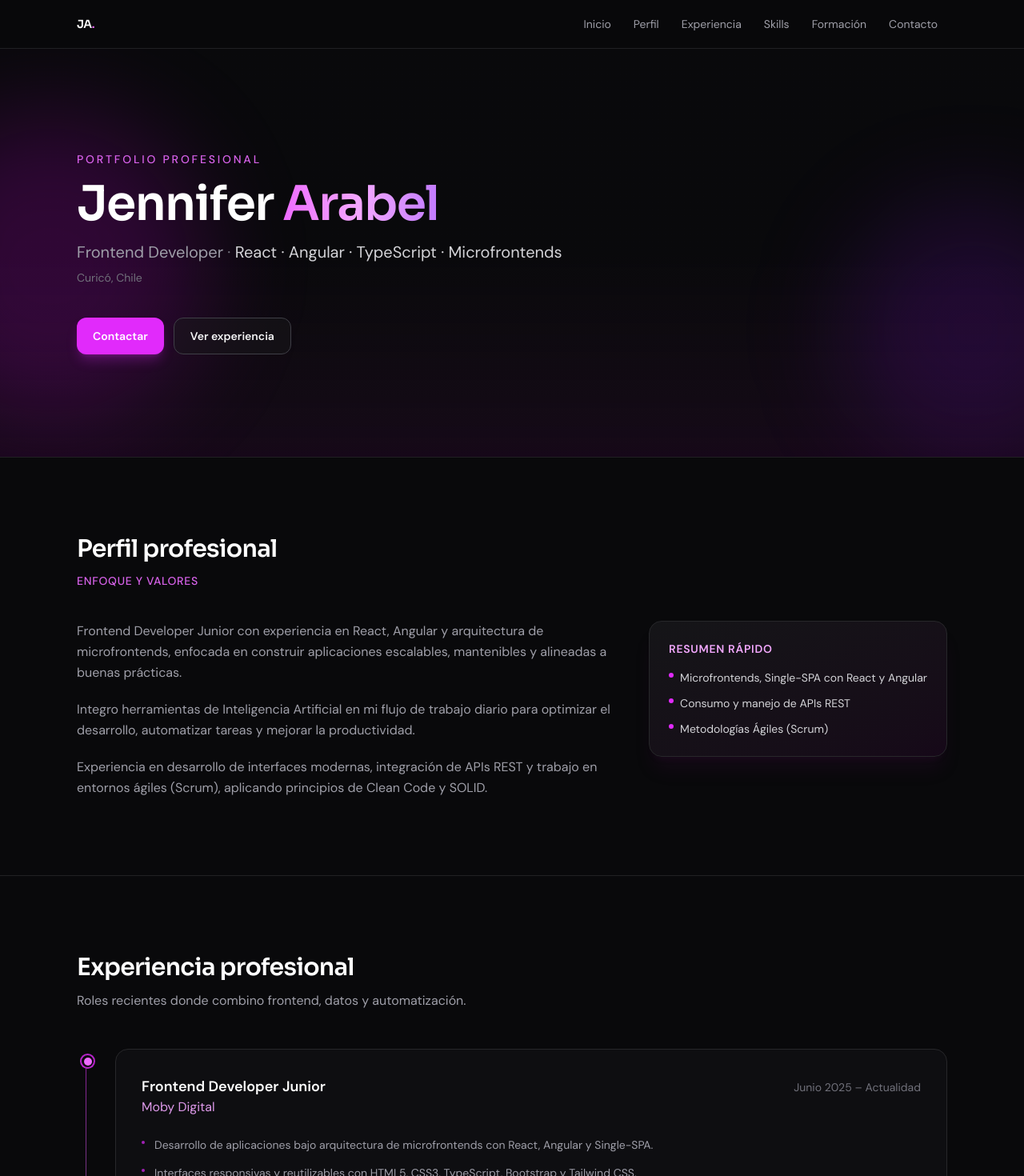
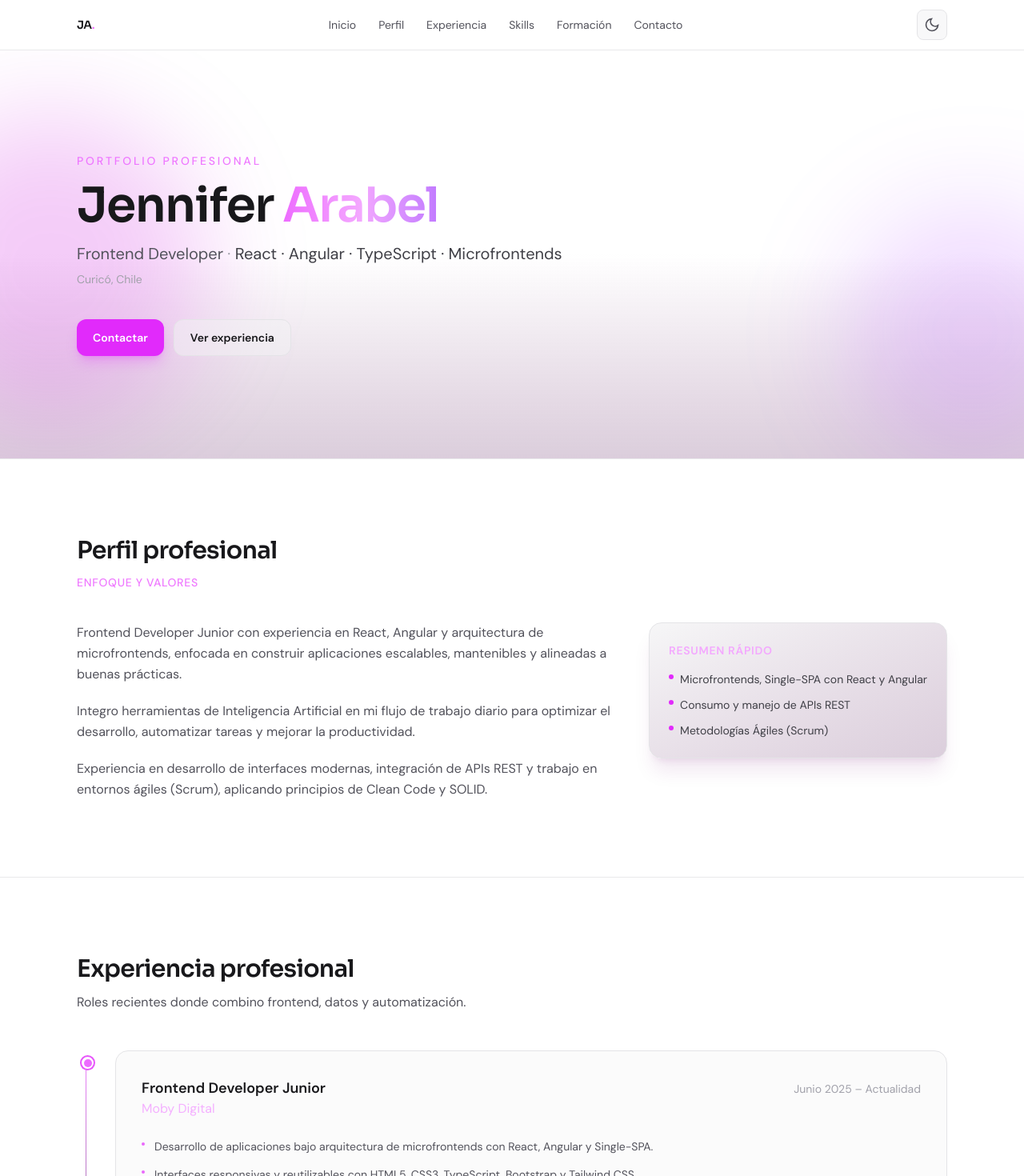
Before and after one commit to JenniArabel/Portfolio-profesional, a React (Vite) app: page / in a window 1280 px wide. Shown: the top 1470 px of the page at 80% size. Built offline with nearby package versions, Linux system fonts and the light colour scheme.

Commit message:
feat(theme): implement theme context and update components for dark/light mode support

```diff
--- a/src/App.tsx
+++ b/src/App.tsx
@@ -1,3 +1,4 @@
+import { ThemeProvider } from './ThemeContext'
 import { About } from './components/About'
 import { Contact } from './components/Contact'
 import { Education } from './components/Education'
@@ -9,7 +10,8 @@ import { Skills } from './components/Skills'
 
 function App() {
   return (
-    <div className="min-h-svh bg-zinc-950">
+    <ThemeProvider>
+      <div className="min-h-svh bg-surface">
         <a
           href="#inicio"
           className="sr-only focus:not-sr-only focus:absolute focus:left-4 focus:top-4 focus:z-[100] focus:rounded-lg focus:bg-fuchsia-600 focus:px-4 focus:py-2 focus:text-sm focus:font-semibold focus:text-white"
@@ -27,6 +29,7 @@ function App() {
         </main>
         <Footer />
       </div>
+    </ThemeProvider>
   )
 }
 
--- /dev/null
+++ b/src/ThemeContext.tsx
@@ -0,0 +1,38 @@
+/* eslint-disable react-refresh/only-export-components */
+import { createContext, useContext, useEffect, useState, type ReactNode } from 'react'
+
+type Theme = 'dark' | 'light'
+
+type ThemeContextValue = {
+  theme: Theme
+  toggle: () => void
+}
+
+const ThemeContext = createContext<ThemeContextValue | null>(null)
+
+function getInitialTheme(): Theme {
+  const saved = localStorage.getItem('theme')
+  if (saved === 'light' || saved === 'dark') return saved
+  if (window.matchMedia('(prefers-color-scheme: light)').matches) return 'light'
+  return 'dark'
+}
+
+export function ThemeProvider({ children }: { children: ReactNode }) {
+  const [theme, setTheme] = useState<Theme>(getInitialTheme)
+
+  useEffect(() => {
+    const html = document.documentElement
+    html.classList.toggle('light', theme === 'light')
+    localStorage.setItem('theme', theme)
+  }, [theme])
+
+  const toggle = () => setTheme((t) => (t === 'dark' ? 'light' : 'dark'))
+
+  return <ThemeContext.Provider value={{ theme, toggle }}>{children}</ThemeContext.Provider>
+}
+
+export function useTheme() {
+  const ctx = useContext(ThemeContext)
+  if (!ctx) throw new Error('useTheme must be used within ThemeProvider')
+  return ctx
+}
--- a/src/components/About.tsx
+++ b/src/components/About.tsx
@@ -2,10 +2,10 @@ import { profile } from '../data/cv'
 
 export function About() {
   return (
-    <section id="sobre-mi" className="scroll-mt-24 border-b border-zinc-800/80 bg-zinc-950 py-16 sm:py-20 lg:py-24">
+    <section id="sobre-mi" className="scroll-mt-24 border-b border-border/80 bg-surface py-16 sm:py-20 lg:py-24">
       <div className="mx-auto max-w-6xl px-4 sm:px-6 lg:px-8">
         <div className="max-w-3xl">
-          <h2 className="font-display text-2xl font-semibold tracking-tight text-white sm:text-3xl">
+          <h2 className="font-display text-2xl font-semibold tracking-tight text-text-heading sm:text-3xl">
             Perfil profesional
           </h2>
           <p className="mt-3 text-sm font-medium uppercase tracking-wider text-fuchsia-400/90">
@@ -13,16 +13,16 @@ export function About() {
           </p>
         </div>
         <div className="mt-10 grid gap-8 lg:grid-cols-[1fr_auto] lg:items-start">
-          <div className="space-y-5 text-base leading-relaxed text-zinc-400">
+          <div className="space-y-5 text-base leading-relaxed text-text-muted">
             {profile.summary.map((paragraph, index) => (
               <p key={index}>{paragraph}</p>
             ))}
           </div>
-          <aside className="rounded-2xl border border-zinc-800 bg-linear-to-br from-zinc-900/80 to-fuchsia-950/20 p-6 shadow-xl shadow-fuchsia-900/10">
+          <aside className="rounded-2xl border border-border bg-linear-to-br from-surface-card/80 to-fuchsia-950/20 p-6 shadow-xl shadow-fuchsia-900/10">
             <h3 className="text-sm font-semibold uppercase tracking-wider text-fuchsia-300">
               Resumen rápido
             </h3>
-            <ul className="mt-4 space-y-3 text-sm text-zinc-300">
+            <ul className="mt-4 space-y-3 text-sm text-text-body">
               <li className="flex gap-2">
                 <span className="mt-1 size-1.5 shrink-0 rounded-full bg-fuchsia-500" aria-hidden />
                 Microfrontends, Single-SPA con React y Angular
--- a/src/components/Experience.tsx
+++ b/src/components/Experience.tsx
@@ -2,33 +2,33 @@ import { experience } from '../data/cv'
 
 export function Experience() {
   return (
-    <section id="experiencia" className="scroll-mt-24 border-b border-zinc-800/80 bg-zinc-950 py-16 sm:py-20 lg:py-24">
+    <section id="experiencia" className="scroll-mt-24 border-b border-border/80 bg-surface py-16 sm:py-20 lg:py-24">
       <div className="mx-auto max-w-6xl px-4 sm:px-6 lg:px-8">
-        <h2 className="font-display text-2xl font-semibold tracking-tight text-white sm:text-3xl">
+        <h2 className="font-display text-2xl font-semibold tracking-tight text-text-heading sm:text-3xl">
           Experiencia profesional
         </h2>
-        <p className="mt-3 max-w-2xl text-zinc-400">
+        <p className="mt-3 max-w-2xl text-text-muted">
           Roles recientes donde combino frontend, datos y automatización.
         </p>
 
         <ol className="relative mt-12 space-y-10 before:absolute before:left-[7px] before:top-2 before:h-[calc(100%-1rem)] before:w-px before:bg-linear-to-b before:from-fuchsia-500/60 before:via-zinc-700 before:to-transparent sm:before:left-[11px]">
           {experience.map((job) => (
             <li key={`${job.company}-${job.role}`} className="relative pl-8 sm:pl-12">
-              <span
-                className="absolute left-0 top-1.5 flex size-[15px] items-center justify-center rounded-full border-2 border-fuchsia-500/80 bg-zinc-950 sm:left-1 sm:size-[19px]"
+                <span
+                  className="absolute left-0 top-1.5 flex size-[15px] items-center justify-center rounded-full border-2 border-fuchsia-500/80 bg-surface sm:left-1 sm:size-[19px]"
                 aria-hidden
               >
                 <span className="size-2 rounded-full bg-fuchsia-400 sm:size-2.5" />
               </span>
-              <article className="rounded-2xl border border-zinc-800 bg-zinc-900/40 p-6 transition hover:border-fuchsia-500/30 hover:shadow-lg hover:shadow-fuchsia-950/20 sm:p-8">
+              <article className="rounded-2xl border border-border bg-surface-card/40 p-6 transition hover:border-fuchsia-500/30 hover:shadow-lg hover:shadow-fuchsia-950/20 sm:p-8">
                 <div className="flex flex-col gap-2 sm:flex-row sm:items-baseline sm:justify-between">
                   <div>
-                    <h3 className="text-lg font-semibold text-white">{job.role}</h3>
+                    <h3 className="text-lg font-semibold text-text-heading">{job.role}</h3>
                     <p className="text-fuchsia-300/90">{job.company}</p>
                   </div>
-                  <p className="shrink-0 text-sm text-zinc-500">{job.period}</p>
+                  <p className="shrink-0 text-sm text-text-subtle">{job.period}</p>
                 </div>
-                <ul className="mt-6 space-y-3 text-sm leading-relaxed text-zinc-400">
+                <ul className="mt-6 space-y-3 text-sm leading-relaxed text-text-muted">
                   {job.highlights.map((item) => (
                     <li key={item} className="flex gap-3">
                       <span className="mt-1.5 size-1 shrink-0 rounded-full bg-fuchsia-500/70" aria-hidden />
--- a/src/components/Footer.tsx
+++ b/src/components/Footer.tsx
@@ -3,12 +3,12 @@ import { profile } from '../data/cv'
 export function Footer() {
   const year = new Date().getFullYear()
   return (
-    <footer className="border-t border-zinc-800 bg-zinc-950 py-10">
-      <div className="mx-auto flex max-w-6xl flex-col items-center justify-between gap-4 px-4 text-center text-sm text-zinc-500 sm:flex-row sm:text-left sm:px-6 lg:px-8">
+    <footer className="border-t border-border bg-surface py-10">
+      <div className="mx-auto flex max-w-6xl flex-col items-center justify-between gap-4 px-4 text-center text-sm text-text-muted sm:flex-row sm:text-left sm:px-6 lg:px-8">
         <p>
           © {year} {profile.name}. Hecho con React y Tailwind CSS.
         </p>
-        <p className="text-zinc-600">{profile.location}</p>
+        <p className="text-text-subtle">{profile.location}</p>
       </div>
     </footer>
   )
--- a/src/components/Hero.tsx
+++ b/src/components/Hero.tsx
@@ -4,7 +4,7 @@ export function Hero() {
   return (
     <section
       id="inicio"
-      className="relative overflow-hidden border-b border-zinc-800/80 bg-linear-to-b from-zinc-950 via-zinc-950 to-fuchsia-950/20"
+      className="relative overflow-hidden border-b border-border/80 bg-linear-to-b from-surface via-surface to-fuchsia-950/20"
     >
       <div
         className="pointer-events-none absolute -left-32 top-20 size-96 rounded-full bg-fuchsia-600/20 blur-3xl"
@@ -19,29 +19,29 @@ export function Hero() {
         <p className="text-sm font-medium uppercase tracking-[0.2em] text-fuchsia-400/90">
           Portfolio profesional
         </p>
-        <h1 className="mt-4 font-display text-4xl font-semibold tracking-tight text-white sm:text-5xl lg:text-6xl">
+        <h1 className="mt-4 font-display text-4xl font-semibold tracking-tight text-text-heading sm:text-5xl lg:text-6xl">
           {profile.name.split(' ')[0]}{' '}
           <span className="bg-linear-to-r from-fuchsia-400 via-fuchsia-300 to-purple-400 bg-clip-text text-transparent">
             {profile.name.split(' ').slice(1).join(' ')}
           </span>
         </h1>
-        <p className="mt-4 max-w-2xl text-lg text-zinc-400 sm:text-xl">
+        <p className="mt-4 max-w-2xl text-lg text-text-muted sm:text-xl">
           {profile.title}
-          <span className="text-zinc-500"> · </span>
-          <span className="text-zinc-300">{profile.headline}</span>
+          <span className="text-text-subtle"> · </span>
+          <span className="text-text-body">{profile.headline}</span>
         </p>
-        <p className="mt-2 text-sm text-zinc-500">{profile.location}</p>
+        <p className="mt-2 text-sm text-text-subtle">{profile.location}</p>
 
         <div className="mt-10 flex flex-wrap gap-3">
           <a
             href="#contacto"
-            className="inline-flex items-center justify-center rounded-xl bg-fuchsia-500 px-5 py-3 text-sm font-semibold text-white shadow-lg shadow-fuchsia-500/25 transition hover:bg-fuchsia-400 focus:outline-none focus-visible:ring-2 focus-visible:ring-fuchsia-400 focus-visible:ring-offset-2 focus-visible:ring-offset-zinc-950"
+            className="inline-flex items-center justify-center rounded-xl bg-fuchsia-500 px-5 py-3 text-sm font-semibold text-white shadow-lg shadow-fuchsia-500/25 transition hover:bg-fuchsia-400 focus:outline-none focus-visible:ring-2 focus-visible:ring-fuchsia-400 focus-visible:ring-offset-2 focus-visible:ring-offset-surface"
           >
             Contactar
           </a>
           <a
             href="#experiencia"
-            className="inline-flex items-center justify-center rounded-xl border border-zinc-700 bg-zinc-900/50 px-5 py-3 text-sm font-semibold text-zinc-100 transition hover:border-fuchsia-500/50 hover:text-fuchsia-200 focus:outline-none focus-visible:ring-2 focus-visible:ring-fuchsia-500"
+            className="inline-flex items-center justify-center rounded-xl border border-border bg-surface-card/50 px-5 py-3 text-sm font-semibold text-text-heading transition hover:border-fuchsia-500/50 hover:text-fuchsia-200 focus:outline-none focus-visible:ring-2 focus-visible:ring-fuchsia-500"
           >
             Ver experiencia
           </a>
--- a/src/components/Navbar.tsx
+++ b/src/components/Navbar.tsx
@@ -1,8 +1,10 @@
 import { useEffect, useState } from 'react'
 import { navLinks } from '../data/cv'
+import { useTheme } from '../ThemeContext'
 
 export function Navbar() {
   const [open, setOpen] = useState(false)
+  const { theme, toggle } = useTheme()
 
   useEffect(() => {
     const onKey = (e: KeyboardEvent) => {
@@ -20,11 +22,11 @@ export function Navbar() {
   }, [open])
 
   return (
-    <header className="sticky top-0 z-50 border-b border-zinc-800/80 bg-zinc-950/80 backdrop-blur-md">
+    <header className="sticky top-0 z-50 border-b border-border/80 bg-surface/80 backdrop-blur-md">
       <div className="mx-auto flex max-w-6xl items-center justify-between gap-4 px-4 py-3 sm:px-6 lg:px-8">
         <a
           href="#inicio"
-          className="font-display text-sm font-semibold tracking-tight text-white focus:outline-none focus-visible:ring-2 focus-visible:ring-fuchsia-500 focus-visible:ring-offset-2 focus-visible:ring-offset-zinc-950"
+          className="font-display text-sm font-semibold tracking-tight text-text-heading focus:outline-none focus-visible:ring-2 focus-visible:ring-fuchsia-500 focus-visible:ring-offset-2 focus-visible:ring-offset-surface"
         >
           JA<span className="text-fuchsia-400">.</span>
         </a>
@@ -34,16 +36,35 @@ export function Navbar() {
             <a
               key={link.id}
               href={`#${link.id}`}
-              className="rounded-lg px-3 py-2 text-sm text-zinc-400 transition hover:bg-zinc-900 hover:text-fuchsia-300 focus:outline-none focus-visible:ring-2 focus-visible:ring-fuchsia-500"
+              className="rounded-lg px-3 py-2 text-sm text-text-muted transition hover:bg-surface-card hover:text-fuchsia-300 focus:outline-none focus-visible:ring-2 focus-visible:ring-fuchsia-500"
             >
               {link.label}
             </a>
           ))}
         </nav>
 
+        <div className="flex items-center gap-2">
           <button
             type="button"
-          className="inline-flex items-center justify-center rounded-lg border border-zinc-800 bg-zinc-900/60 p-2 text-zinc-200 md:hidden focus:outline-none focus-visible:ring-2 focus-visible:ring-fuchsia-500"
+            onClick={toggle}
+            className="inline-flex items-center justify-center rounded-lg border border-border bg-surface-card/60 p-2 text-text-muted transition hover:bg-surface-hover hover:text-fuchsia-300 focus:outline-none focus-visible:ring-2 focus-visible:ring-fuchsia-500"
+            aria-label={theme === 'dark' ? 'Activar modo claro' : 'Activar modo oscuro'}
+          >
+            {theme === 'dark' ? (
+              <svg className="size-5" viewBox="0 0 24 24" fill="none" stroke="currentColor" strokeWidth="2" aria-hidden>
+                <circle cx="12" cy="12" r="5" />
+                <path d="M12 1v2M12 21v2M4.22 4.22l1.42 1.42M18.36 18.36l1.42 1.42M1 12h2M21 12h2M4.22 19.78l1.42-1.42M18.36 5.64l1.42-1.42" />
+              </svg>
+            ) : (
+              <svg className="size-5" viewBox="0 0 24 24" fill="none" stroke="currentColor" strokeWidth="2" aria-hidden>
+                <path d="M21 12.79A9 9 0 1111.21 3 7 7 0 0021 12.79z" />
+              </svg>
+            )}
+          </button>
+
+          <button
+            type="button"
+            className="inline-flex items-center justify-center rounded-lg border border-border bg-surface-card/60 p-2 text-text-muted md:hidden focus:outline-none focus-visible:ring-2 focus-visible:ring-fuchsia-500"
             aria-expanded={open}
             aria-controls="mobile-menu"
             onClick={() => setOpen((v) => !v)}
@@ -60,11 +81,12 @@ export function Navbar() {
             )}
           </button>
         </div>
+      </div>
 
       {open ? (
         <div
           id="mobile-menu"
-          className="border-t border-zinc-800 bg-zinc-950 px-4 py-4 md:hidden"
+          className="border-t border-border bg-surface px-4 py-4 md:hidden"
           role="dialog"
           aria-modal="true"
         >
@@ -73,7 +95,7 @@ export function Navbar() {
               <a
                 key={link.id}
                 href={`#${link.id}`}
-                className="rounded-lg px-3 py-3 text-sm text-zinc-200 hover:bg-zinc-900 hover:text-fuchsia-300 focus:outline-none focus-visible:ring-2 focus-visible:ring-fuchsia-500"
+                className="rounded-lg px-3 py-3 text-sm text-text-muted hover:bg-surface-card hover:text-fuchsia-300 focus:outline-none focus-visible:ring-2 focus-visible:ring-fuchsia-500"
                 onClick={() => setOpen(false)}
               >
                 {link.label}
--- a/src/index.css
+++ b/src/index.css
@@ -3,14 +3,34 @@
 @theme {
   --font-sans: 'DM Sans', ui-sans-serif, system-ui, sans-serif;
   --font-display: 'Sora', ui-sans-serif, system-ui, sans-serif;
+
+  --color-surface: #09090b;
+  --color-surface-card: #18181b;
+  --color-surface-hover: #27272a;
+  --color-text-heading: #ffffff;
+  --color-text-body: #e4e4e7;
+  --color-text-muted: #a1a1aa;
+  --color-text-subtle: #71717a;
+  --color-border: #27272a;
 }
 
 html {
   scroll-behavior: smooth;
 }
 
+html.light {
+  --color-surface: #ffffff;
+  --color-surface-card: #f4f4f5;
+  --color-surface-hover: #e4e4e7;
+  --color-text-heading: #18181b;
+  --color-text-body: #3f3f46;
+  --color-text-muted: #52525b;
+  --color-text-subtle: #a1a1aa;
+  --color-border: #e4e4e7;
+}
+
 body {
-  @apply bg-zinc-950 text-zinc-300 antialiased;
+  @apply bg-surface text-text-body antialiased;
 }
 
 ::selection {
```
Also changed, not shown: src/components/Contact.tsx (+11 -11 lines), src/components/Education.tsx (+8 -8 lines), src/components/Skills.tsx (+7 -7 lines). Lines whose indentation alone changed are shown as unchanged.
